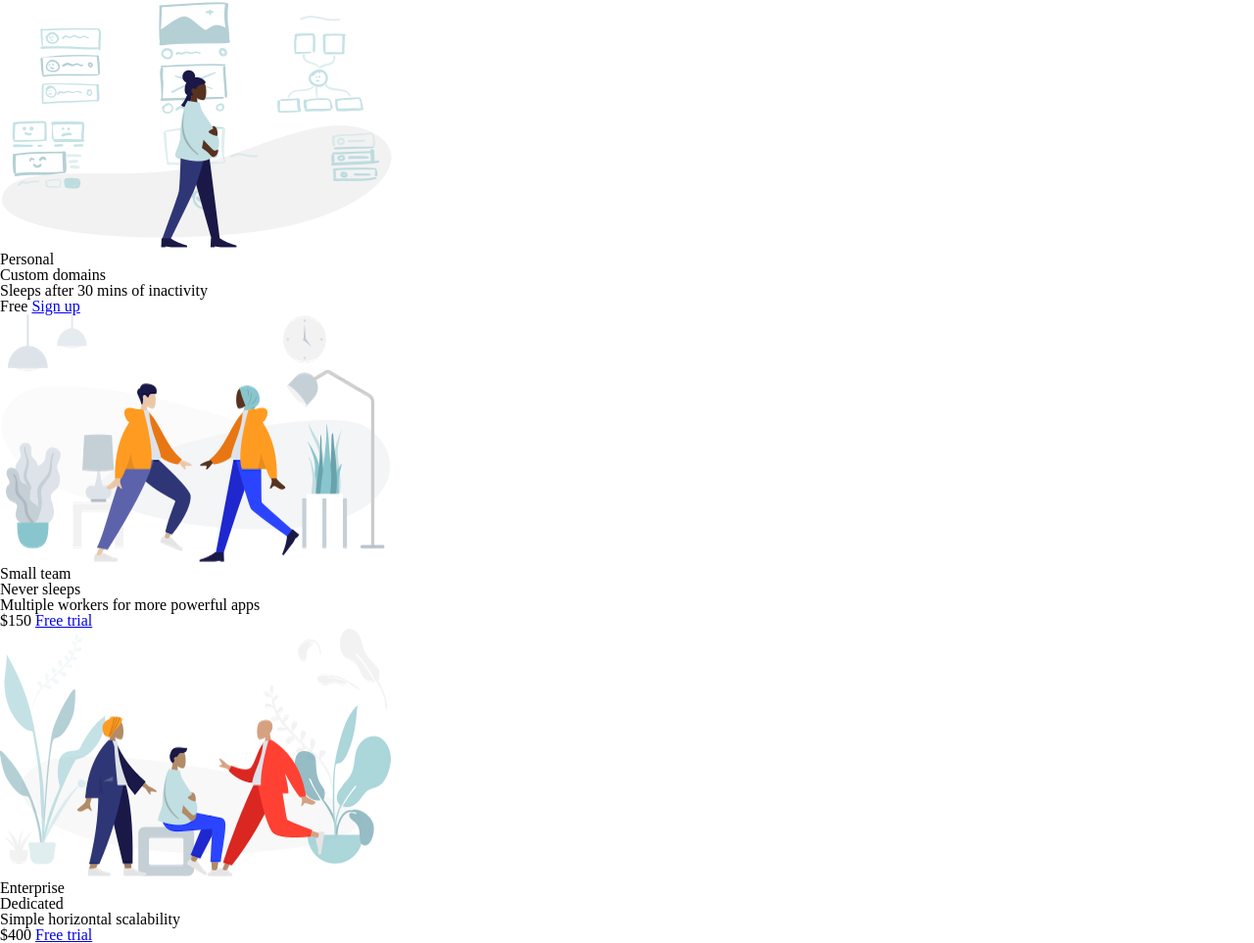
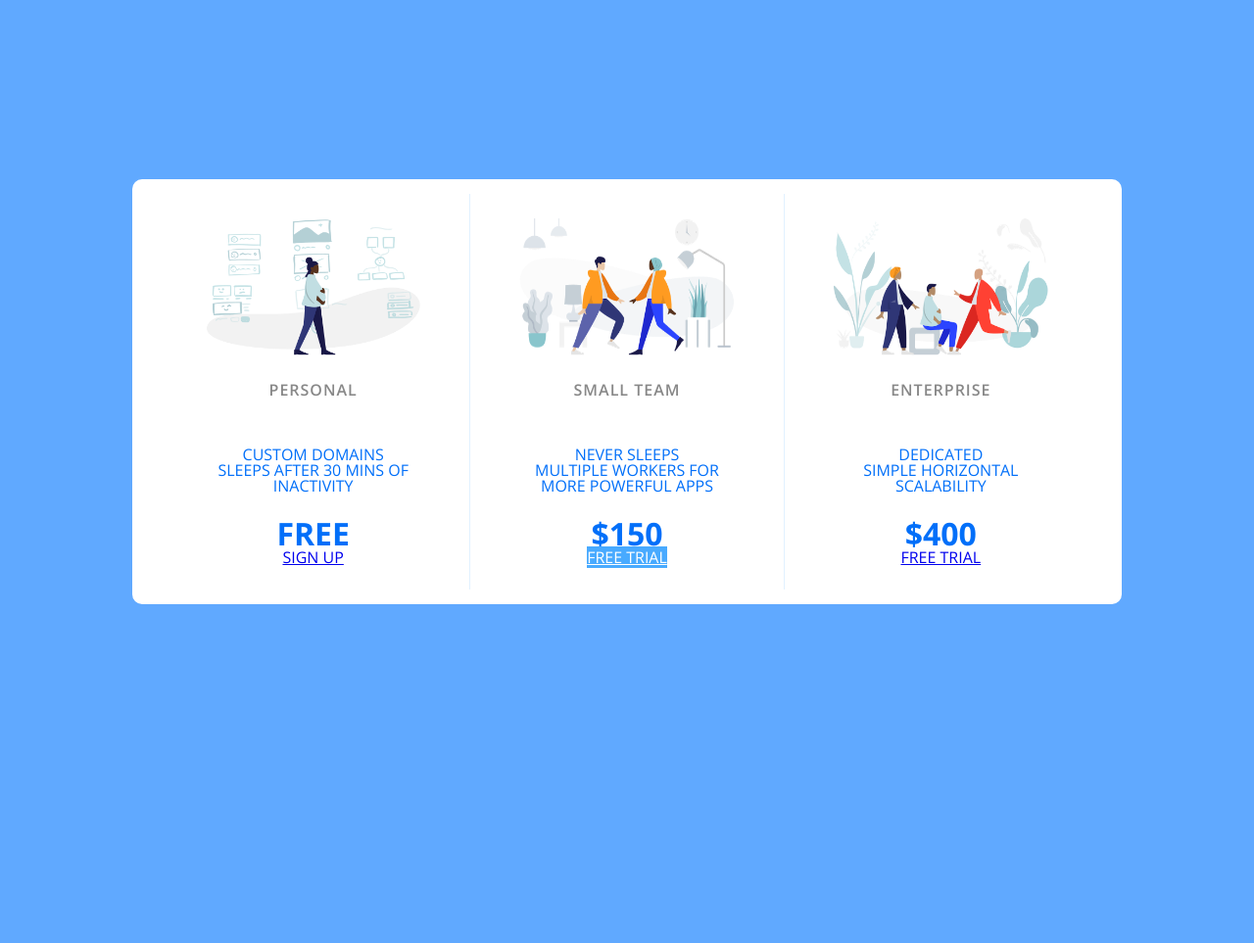
Before and after one commit to MengtingSong/Web-Development-Practices, a plain HTML site: page PriceTable_CSS/index.html in a window 1280 px wide. Shown: the whole page at 98% size. After the commit the page ends 800 px from the top, so only its background shows below. Drawn offline with nearby package versions, Linux system fonts and the light colour scheme.

Commit message:
CSS done

```diff
--- a/PriceTable_CSS/app.css
+++ b/PriceTable_CSS/app.css
@@ -46,3 +46,111 @@ table {
 	border-collapse: collapse;
 	border-spacing: 0;
 }
+
+html {
+	box-sizing: border-box;
+	font-family: 'Open Sans', sans-serif;
+}
+
+body {
+	background-color: #60a9ff;
+	display: flex;
+	justify-content: center;
+	align-items: center;
+	min-height: 100vh;
+}
+
+.panel {
+	background-color: white;
+	border-radius: 10px;
+	padding: 15px 25px;
+	width: 100%;
+	max-width: 960px;
+	display: flex;
+	flex-direction: column;
+	text-align: center;
+	text-transform: uppercase;
+}
+
+.pricing-plan {
+	border-bottom: 1px solid #e1f1ff;
+}
+
+.pricing-plan:last-child {
+	border-bottom: none;
+}
+
+.pricing-img {
+	margin-bottom: 25px;
+	max-width: 100%;
+}
+
+.pricing-header {
+	color: #888;
+	font-weight: 600;
+	letter-spacing: 1px;
+}
+
+.pricing-features {
+	margin: 50px 0 25px;
+	color: #016ff9;
+}
+
+.pricing-features-items {
+	font-weight: 600;
+	letter-spacing: 1px;
+	font-size: 12px;
+	line-height: 1.5;
+	padding: 15px 0;
+	border-top: 1px solid #e1f1ff;
+}
+
+.pricing-features-item:last-child {
+	border-bottom-width: 1px solid #e1f1ff;
+}
+
+.pricing-price {
+	color: #016ff9;
+	display: block;
+	font-size: 32px;
+	font-weight: 700;
+}
+
+.pricng-button {
+	border: 1px solid #9dd1ff;
+	border-radius: 10px;
+	color: #348efe;
+	display: inline-block;
+	padding: 13px 35px;
+	text-decoration: none;
+	margin: 25px 0;
+	transition: background-color 200ms ease-in-out;
+}
+
+.pricing-button:hover, .pricing-button:focus {
+	background-color: #e1f1ff;
+}
+
+.pricing-button.is-featured {
+	background-color: #48aaff;
+	color: white;
+}
+
+.pricing-button.isfeatured:hover, .pricing-button.is-featured:focus {
+	background-color: #269aff;
+	color: white;
+}
+
+@media (min-width: 900px) {
+	.panel {
+		flex-direction: row;
+	}
+	.pricing-plan {
+		border-bottom: none;
+		border-right: 1px solid #e1f1ff;
+		padding: 25px 50px;
+	}
+	.pricing-plan:last-child {
+		border-right: none;
+	}
+}
```
Also changed, not shown: README.md.
